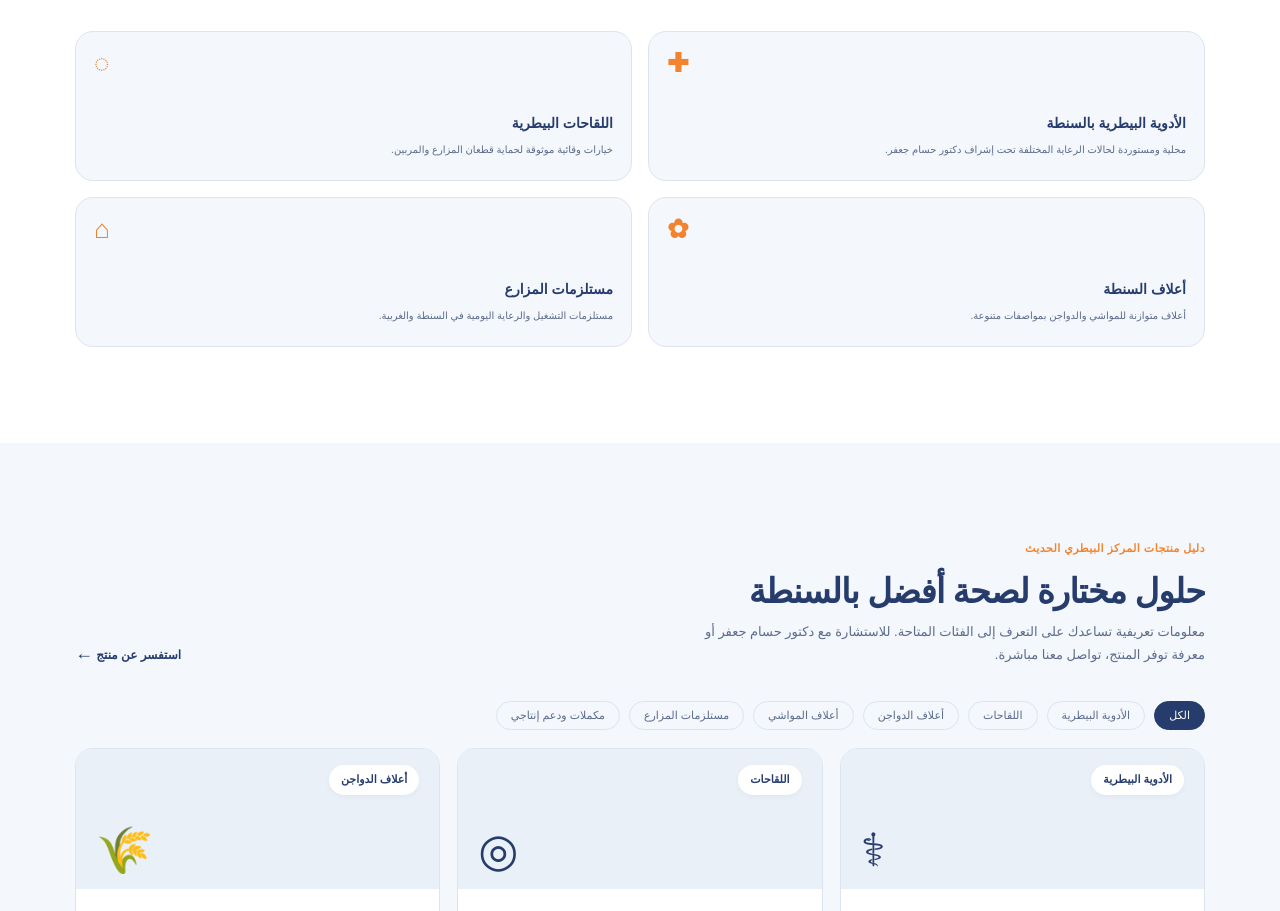
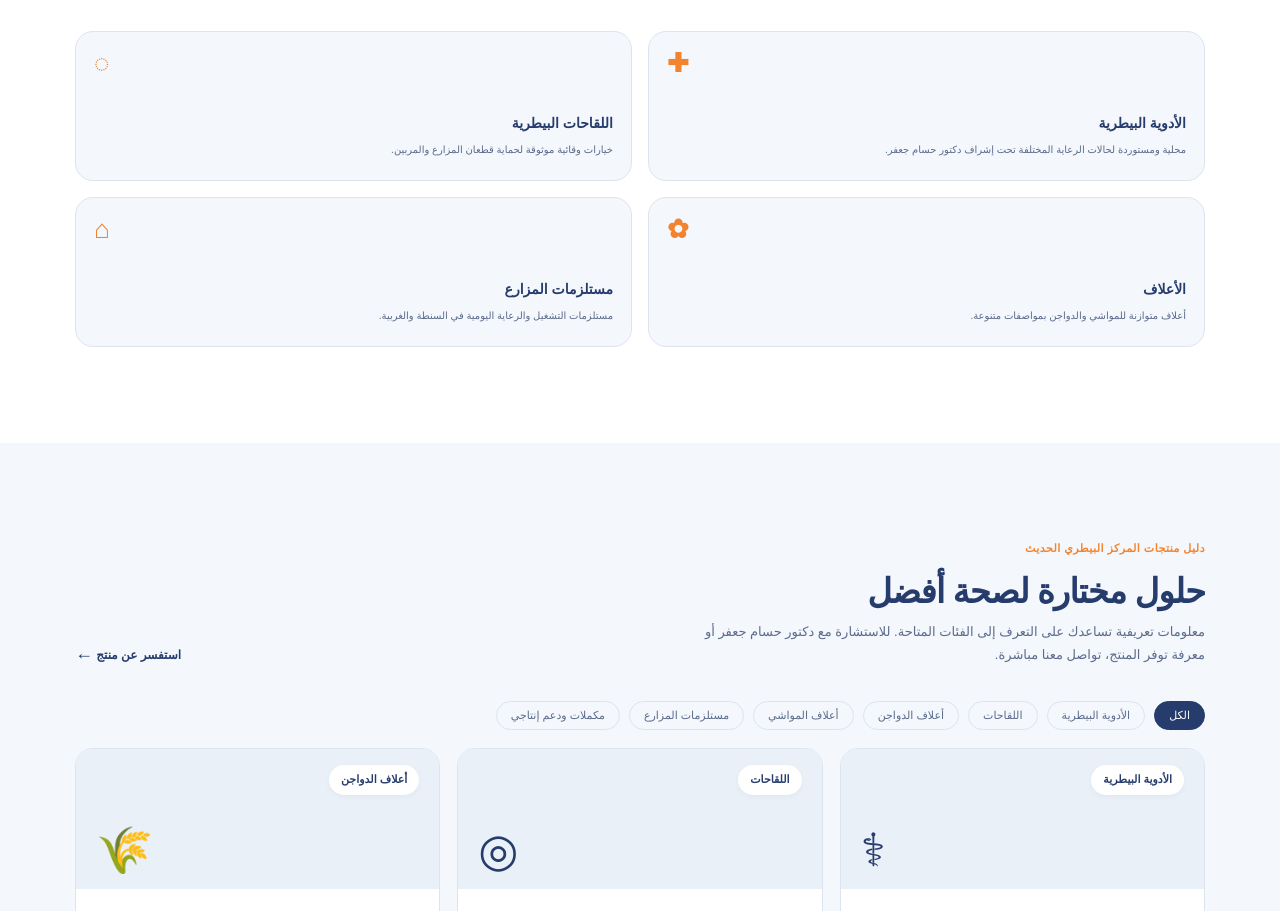
Before and after one commit to omar-gaafer/mvcenter, a website: page index.html in a window 1280 px wide. Shown: the part 852-1763 px from the top of the page. Drawn offline with Linux system fonts and the light colour scheme; no server answers; a web font is replaced by a local one.

Commit message:
fix(copy): remove Santa from 3 specific card/section headings

```diff
--- a/index.html
+++ b/index.html
@@ -121,7 +121,7 @@
           <div class="static-services-grid">
             <div class="static-service-card">
               <span class="service-icon">✚</span>
-              <h3>الأدوية البيطرية بالسنطة</h3>
+              <h3>الأدوية البيطرية</h3>
               <p>محلية ومستوردة لحالات الرعاية المختلفة تحت إشراف دكتور حسام جعفر.</p>
             </div>
             <div class="static-service-card">
@@ -131,7 +131,7 @@
             </div>
             <div class="static-service-card">
               <span class="service-icon">✿</span>
-              <h3>أعلاف السنطة</h3>
+              <h3>الأعلاف</h3>
               <p>أعلاف متوازنة للمواشي والدواجن بمواصفات متنوعة.</p>
             </div>
             <div class="static-service-card">
@@ -144,7 +144,7 @@
       </section>
 
       <section class="section products-section" id="products" aria-labelledby="products-title">
-        <div class="container"><div class="section-heading split"><div><p class="eyebrow">دليل منتجات المركز البيطري الحديث</p><h2 id="products-title">حلول مختارة لصحة أفضل بالسنطة</h2><p>معلومات تعريفية تساعدك على التعرف إلى الفئات المتاحة. للاستشارة مع دكتور حسام جعفر أو معرفة توفر المنتج، تواصل معنا مباشرة.</p></div><a href="#contact" class="text-link">استفسر عن منتج <span>←</span></a></div><div class="filter-row" id="filters" aria-label="تصفية المنتجات"></div><div class="product-grid" id="productGrid"></div></div>
+        <div class="container"><div class="section-heading split"><div><p class="eyebrow">دليل منتجات المركز البيطري الحديث</p><h2 id="products-title">حلول مختارة لصحة أفضل</h2><p>معلومات تعريفية تساعدك على التعرف إلى الفئات المتاحة. للاستشارة مع دكتور حسام جعفر أو معرفة توفر المنتج، تواصل معنا مباشرة.</p></div><a href="#contact" class="text-link">استفسر عن منتج <span>←</span></a></div><div class="filter-row" id="filters" aria-label="تصفية المنتجات"></div><div class="product-grid" id="productGrid"></div></div>
       </section>
 
       <section class="section partnership" id="partnerships">
```
